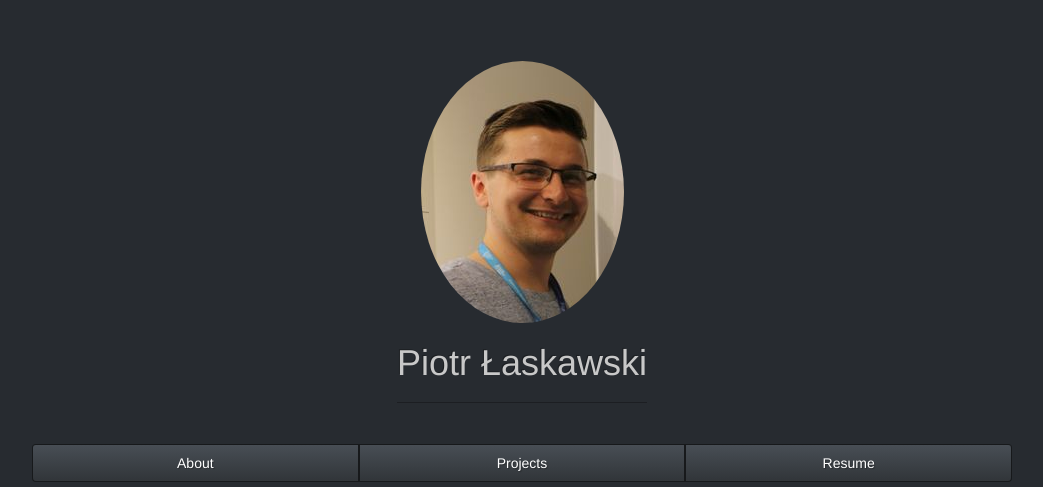
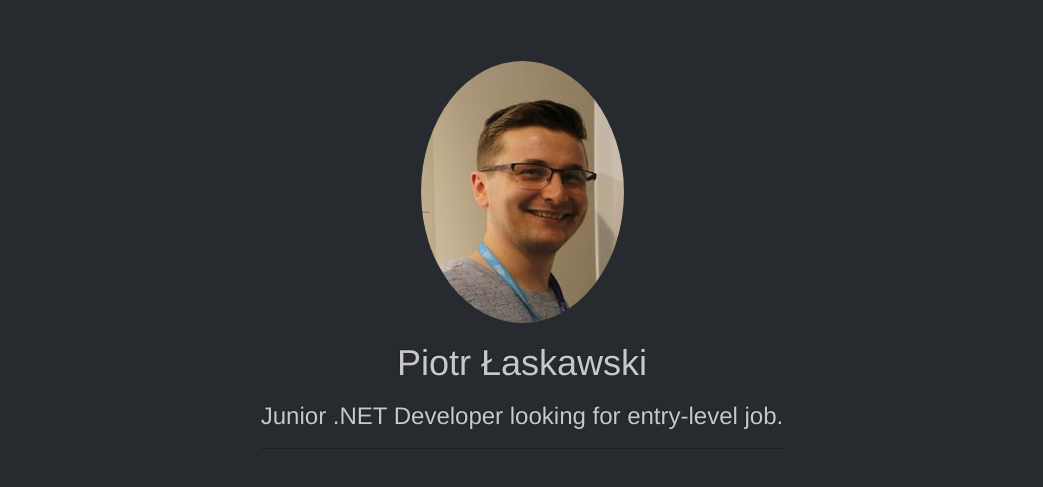
Before and after one commit to piolas/piolas.github.io, a plain HTML site: page index.html in a window 1280 px wide. Shown: the top 487 px of the page, without its empty margins (118-1161 px from the left). Drawn offline with nearby package versions, Linux system fonts and the light colour scheme.

Commit message:
Subheading for main page.

```diff
--- a/index.html
+++ b/index.html
@@ -21,6 +21,7 @@
             <div class="page-header">
                 <img class="img-circle" src="images/gh-profile-picture.jpg">
                 <h1>Piotr Łaskawski</h1>
+                <h3>Junior .NET Developer looking for entry-level job.</h3>
 
             </div>
         </div>
```
